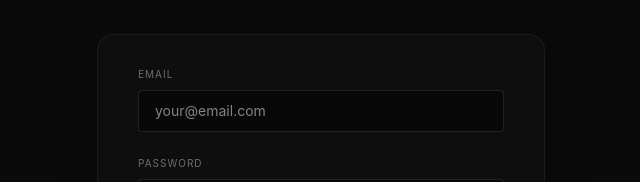
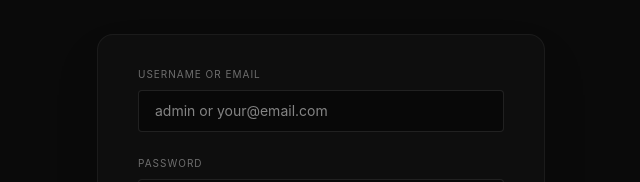
Before and after one commit to alric12000/MOTOVIA, a React (Vite) app: page /login in a window 1280 px wide. Shown: the part 275-457 px from the top of the page, without its empty margins (319-959 px from the left). Built offline with nearby package versions, Linux system fonts and the light colour scheme; no server answers.

Commit message:
Restore username login: 'admin' maps to admin@motovia.com

```diff
--- a/src/components/AuthPage.tsx
+++ b/src/components/AuthPage.tsx
@@ -4,7 +4,7 @@ import { auth } from '../firebase';
 import { LogIn } from 'lucide-react';
 
 export function AuthPage() {
-  const [email, setEmail] = useState('');
+  const [username, setUsername] = useState('');
   const [password, setPassword] = useState('');
   const [error, setError] = useState('');
   const [isLoading, setIsLoading] = useState(false);
@@ -13,6 +13,7 @@ export function AuthPage() {
     e.preventDefault();
     setError('');
     setIsLoading(true);
+    const email = username.includes('@') ? username : `${username}@motovia.com`;
     try {
       await signInWithEmailAndPassword(auth, email, password);
     } catch (err: any) {
@@ -47,14 +48,14 @@ export function AuthPage() {
         <div className="bg-white/[0.02] border border-white/5 py-8 px-4 shadow-2xl sm:rounded-2xl sm:px-10">
           <form onSubmit={handleLogin} className="space-y-6">
             <div>
-              <label className="block text-[10px] uppercase tracking-widest text-white/40 mb-2">Email</label>
+              <label className="block text-[10px] uppercase tracking-widest text-white/40 mb-2">Username or Email</label>
               <input
                 required
-                type="email"
-                value={email}
-                onChange={e => setEmail(e.target.value)}
+                type="text"
+                value={username}
+                onChange={e => setUsername(e.target.value)}
                 className="w-full px-4 py-2.5 bg-black/40 border border-white/10 rounded focus:outline-none focus:border-rose-500 text-white text-sm"
-                placeholder="your@email.com"
+                placeholder="admin or your@email.com"
               />
             </div>
             <div>
```
